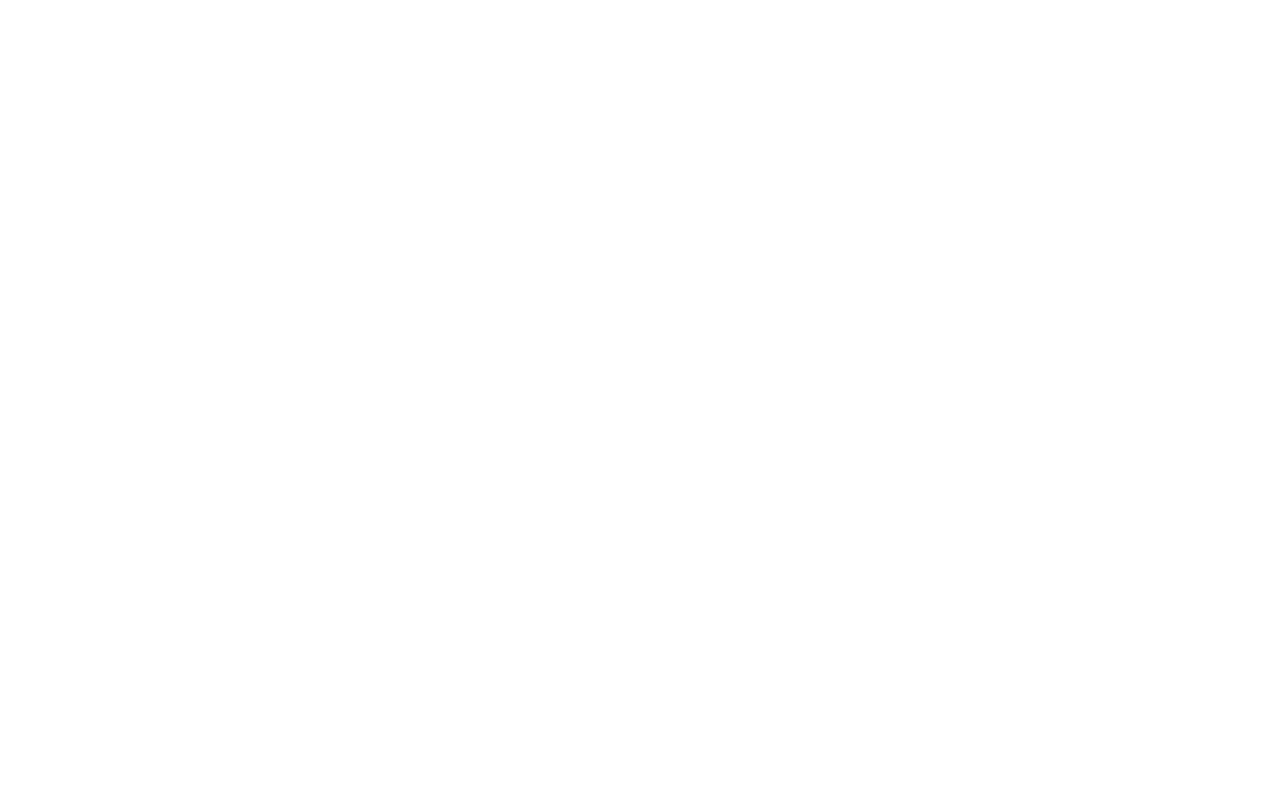
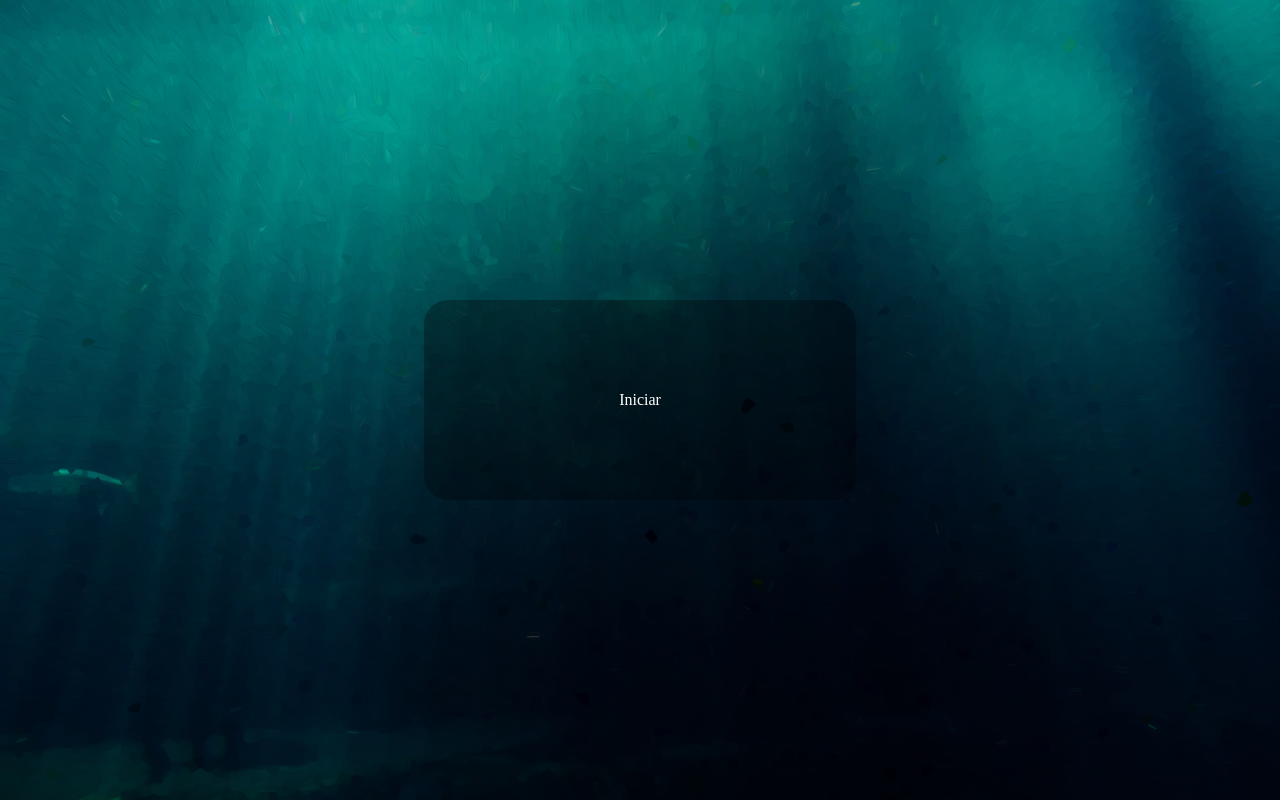
Before and after one commit to TiagoOliveiraGomes/Evyr, a React (Vite) app: page / in a window 1280 px wide. Built offline with nearby package versions, Linux system fonts and the light colour scheme; a web font is replaced by a local one.

Commit message:
add blackBox, start page and confirm button

```diff
--- a/src/App.tsx
+++ b/src/App.tsx
@@ -1,12 +1,13 @@
 import { useState } from 'react'
 import { ConfirmButton } from './components/commons/confirmButton'
+import { StartPage } from './pages/start'
 
 function App() {
   const [count, setCount] = useState(0)
 
   return (
     <div className="App">
-     <ConfirmButton>Iniciar</ConfirmButton>
+     <StartPage />
     </div>
   )
 }
--- a/src/components/commons/confirmButton/styles.css
+++ b/src/components/commons/confirmButton/styles.css
@@ -2,7 +2,7 @@
     @apply
     text-white
     rounded-full
-    w-96
-    h-14
-    text-2xl
+    w-60
+    h-10
+    text-base
 }
--- /dev/null
+++ b/src/components/template/blackBox/index.tsx
@@ -0,0 +1,14 @@
+import React, { ReactNode } from 'react'
+import './styles.css'
+
+interface BlackBoxProps {
+    children: ReactNode
+}
+
+export function BlackBox(props: BlackBoxProps) {
+  return (
+    <div className='BlackBox-Container'>
+        {props.children}
+    </div>
+  )
+}
--- /dev/null
+++ b/src/components/template/blackBox/styles.css
@@ -0,0 +1,8 @@
+.BlackBox-Container {
+    @apply
+    py-20
+    px-24
+    rounded-3xl
+    bg-opacity-30
+    bg-black
+}
--- a/src/global.css
+++ b/src/global.css
@@ -5,3 +5,10 @@
 * {
     font-family: 'Delius', cursive;
 }
+
+.App {
+    @apply
+    h-[100vh]
+    w-full
+    bg-green-400
+}
--- /dev/null
+++ b/src/pages/start/index.tsx
@@ -0,0 +1,14 @@
+import React from 'react'
+import { ConfirmButton } from '../../components/commons/confirmButton'
+import { BlackBox } from '../../components/template/blackBox'
+import './styles.css'
+
+export function StartPage() {
+  return (
+    <div className='StartPage-Container'>
+        <BlackBox>
+            <ConfirmButton>Iniciar</ConfirmButton>
+        </BlackBox>
+    </div>
+  )
+}
--- /dev/null
+++ b/src/pages/start/styles.css
@@ -0,0 +1,13 @@
+.StartPage-Container {
+    @apply
+    h-full
+    w-full
+    bg-[url('../../assets/imgs/AlteredUnderwater.png')]
+    bg-center
+    object-cover
+    bg-cover
+    bg-no-repeat
+    flex
+    justify-center
+    items-center
+}
```
Also changed, not shown: src/assets/imgs/AlteredUnderwater.png (added).
